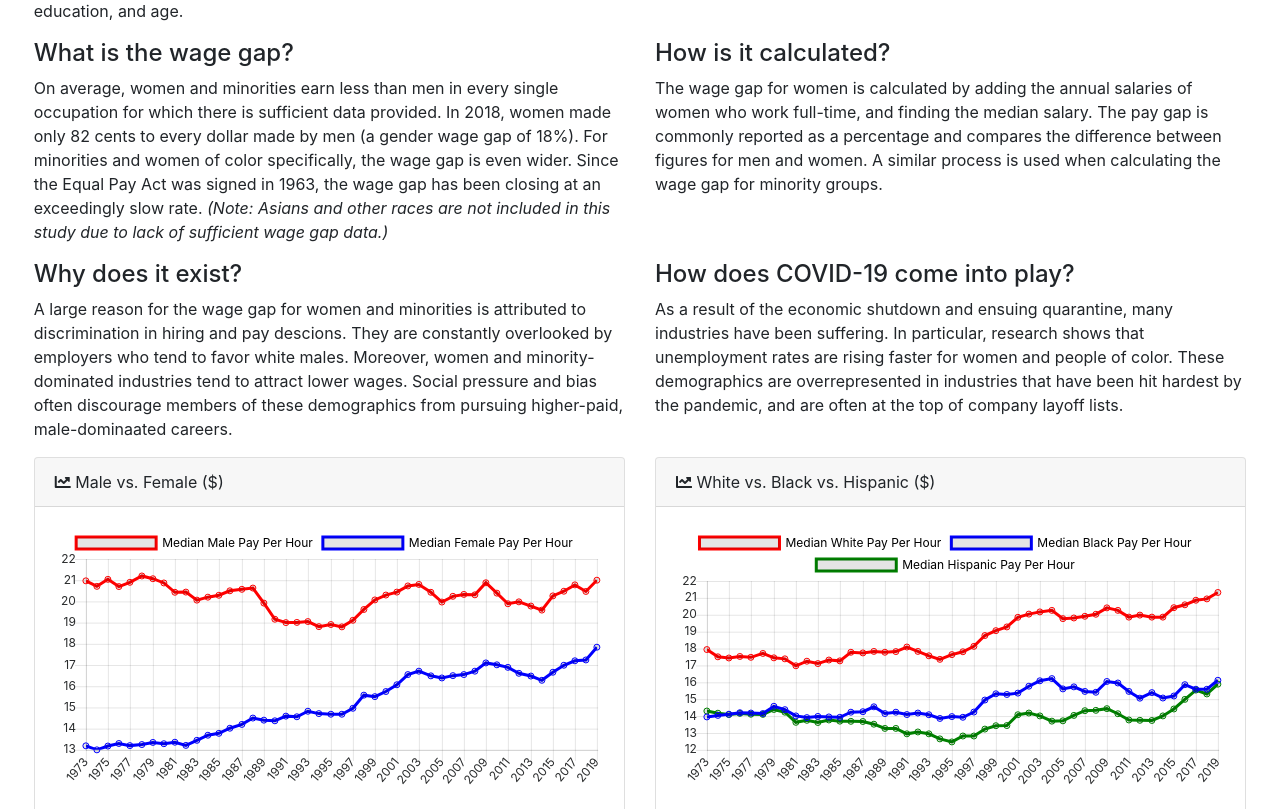
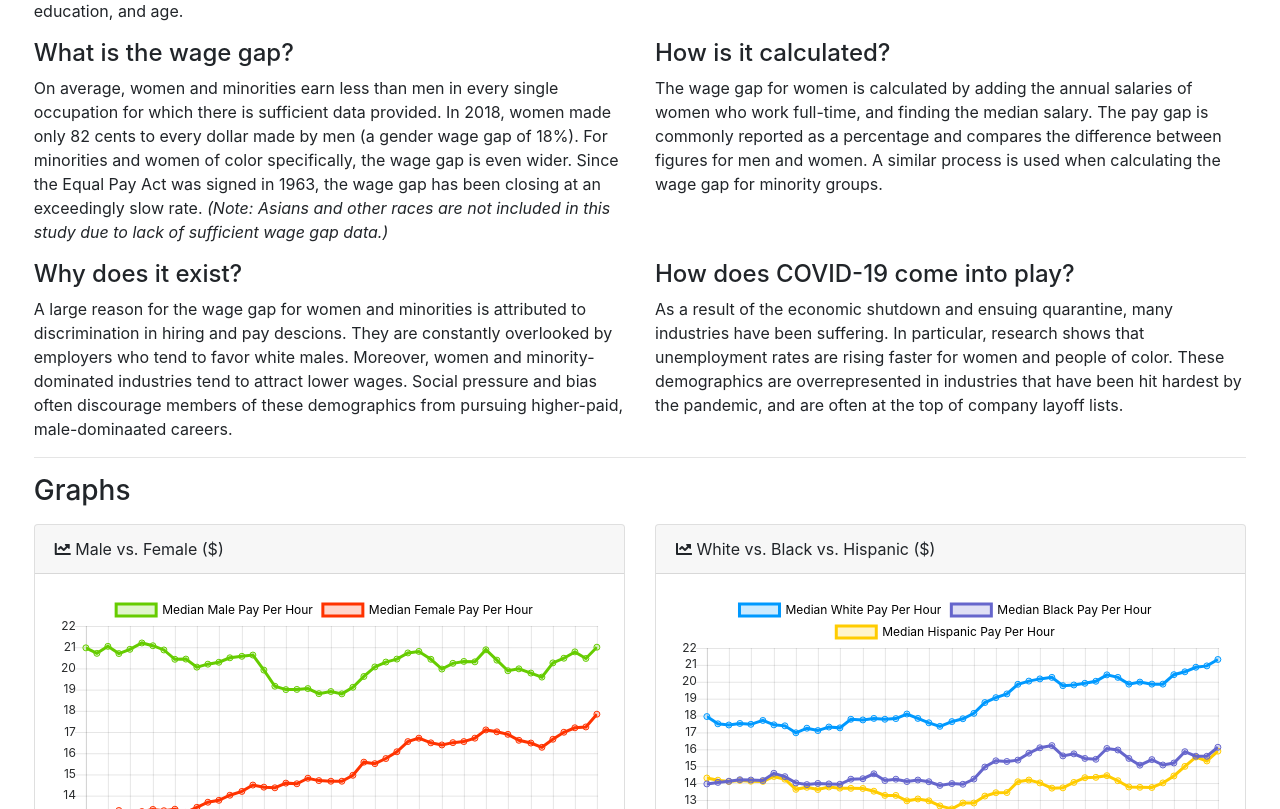
Before and after one commit to asmikumar/economic-analysis-covid19, a plain HTML site: page wage_gap.html in a window 1280 px wide. Shown: the part 143-952 px from the top of the page. Drawn offline with Linux system fonts and the light colour scheme.

Commit message:
Adding color scheme to graphs

```diff
--- a/graphs/male_female.js
+++ b/graphs/male_female.js
@@ -12,7 +12,8 @@ var dataFirst = {
           19.59, 20.26, 20.48, 20.78, 20.47, 21],
     lineTension: 0,
     fill: false,
-    borderColor: 'red'
+    borderColor: "rgba(102,204,0,1)",
+    backgroundColor: "rgba(102,204,0,0.2)"
   };
 
 var dataSecond = {
@@ -24,7 +25,8 @@ var dataSecond = {
           17.2, 17.24, 17.84],
     lineTension: 0,
     fill: false,
-    borderColor: 'blue'
+    borderColor: "rgba(255,51,0,1)",
+    backgroundColor: "rgba(255,51,0,0.2)"
   };
 
 
@@ -43,14 +45,13 @@ var chartOptions = {
     display: true,
     position: 'top',
     labels: {
-      boxWidth: 80,
       fontColor: 'black'
     }
   },
 
 };
 
-var white_black_hispanic = new Chart(line_chart, {
+var male_female = new Chart(line_chart, {
   type: 'line',
   data: data,
   options: chartOptions
--- a/graphs/white_black_hispanic.js
+++ b/graphs/white_black_hispanic.js
@@ -12,7 +12,8 @@ var dataFirst = {
           19.86, 19.86, 20.42, 20.59, 20.86, 20.94, 21.32],
     lineTension: 0,
     fill: false,
-    borderColor: 'red'
+    borderColor: "rgba(0,153,255,1)",
+    backgroundColor: "rgba(0,153,255,0.2)"
   };
 
 var dataSecond = {
@@ -24,7 +25,8 @@ var dataSecond = {
           15.39, 15.07, 15.19, 15.86, 15.59, 15.59, 16.12],
     lineTension: 0,
     fill: false,
-    borderColor: 'blue'
+    borderColor: "rgba(102,102,204,1)",
+    backgroundColor: "rgba(0102,102,204,0.2)"
   };
 
   var dataThird = {
@@ -36,7 +38,8 @@ var dataSecond = {
             13.74, 14.01, 14.42, 14.99, 15.54, 15.31, 15.89],
       lineTension: 0,
       fill: false,
-      borderColor: 'green'
+      borderColor: "rgba(255,204,0,1)",
+      backgroundColor: "rgba(255,204,0,0.2)"
     };
 
 var data = {
@@ -53,7 +56,6 @@ var chartOptions = {
     display: true,
     position: 'top',
     labels: {
-      boxWidth: 80,
       fontColor: 'black'
     }
   },
--- a/wage_gap.html
+++ b/wage_gap.html
@@ -86,6 +86,10 @@
             </div>
 
           </div>
+
+          <hr>
+
+          <h3>Graphs</h3>
 
           <p></p>
 
```
Also changed, not shown: combination.html (+1 -1 lines), unemployment.html (+9 -4 lines).
